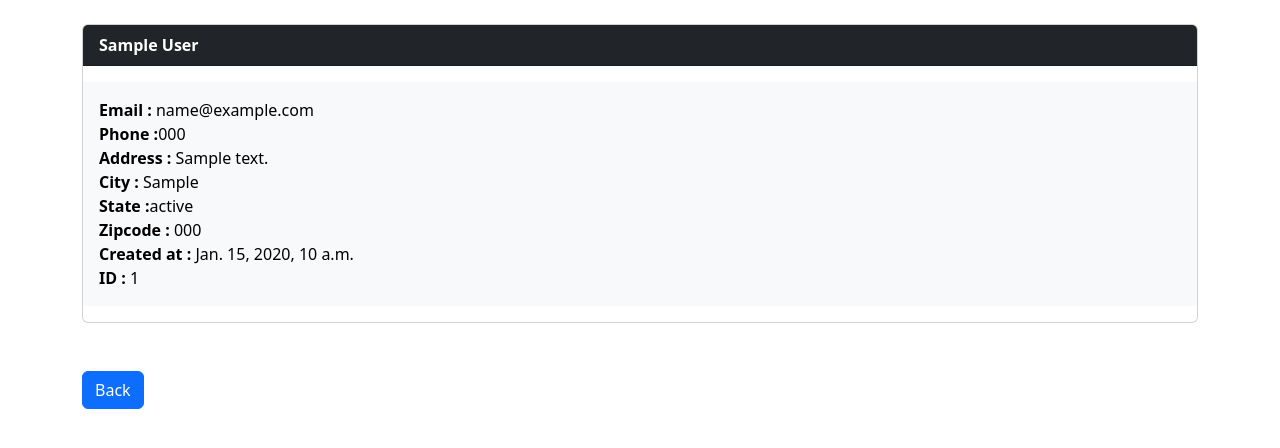
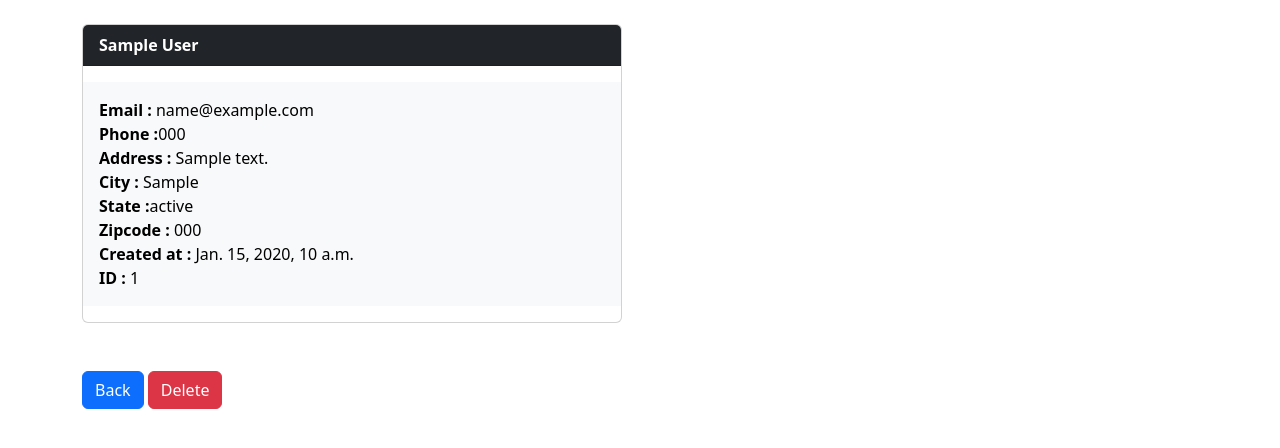
Before and after one commit to mohiitt/Django_CRM_Basic, a Django app: page /record/1 in a window 1280 px wide. Shown: the part 56-504 px from the top of the page. Run offline with Django 5.2, Linux system fonts and the light colour scheme; a user stored in the database is signed in; tables that the repository leaves empty hold one stand-in row (values such as "Sample post").

Commit message:
delete_record functionality added !

```diff
--- a/website/templates/navbar.html
+++ b/website/templates/navbar.html
@@ -1,5 +1,5 @@
 <nav class="navbar navbar-expand-lg navbar-dark bg-primary">
-  <a class="navbar-brand" href="{% url 'home' %}">DjangoCRM</a>
+  <a class="navbar-brand" href="{% url 'home' %}"> DjangoCRM</a>
   <button
     class="navbar-toggler"
     type="button"
--- a/website/templates/record.html
+++ b/website/templates/record.html
@@ -1,6 +1,6 @@
 {% extends "base.html" %} {%block content%}
 
-<div class="card">
+<div class="card" style="max-width: 540px">
   <div class="card-header text-bg-dark mb-3">
     <strong>
       {{customer_record.first_name}} {{customer_record.last_name}}</strong
@@ -21,5 +21,11 @@
 </div>
 <br /><br />
 <a href=" {% url 'home' %}" class="btn btn-primary">Back</a>
+<a
+  href="{% url 'delete_record' customer_record.id %}"
+  class="btn btn-danger"
+  onclick="return confirm('Are you sure you want to delete this record?');"
+  >Delete</a
+>
 
 {% endblock %}
--- a/website/urls.py
+++ b/website/urls.py
@@ -5,6 +5,6 @@ urlpatterns = [
     #path('login/',views.login_user,name='login'),
     path('logout/',views.logout_user,name='logout'),
     path('register/',views.register_user,name='register'),
-    path('record/<int:pk>',views.customer_record,name='record')
-
+    path('record/<int:pk>',views.customer_record,name='record'),
+    path('delete_record/<int:pk>',views.delete_record,name='delete_record')
 ]
--- a/website/views.py
+++ b/website/views.py
@@ -55,3 +55,13 @@ def customer_record(request,pk):
     else:
         messages.success(request,"You must be logged in to view record")
         return redirect('home')
+
+def delete_record(request,pk)   :
+    if request.user.is_authenticated:
+        delete_it=Record.objects.get(id=pk)
+        delete_it.delete()
+        messages.success(request,"Record deleted successfully ! ")
+        return redirect('home')
+    else:
+        messages.success(request,"You must be logged in to view record")
+        return redirect('home')
```
